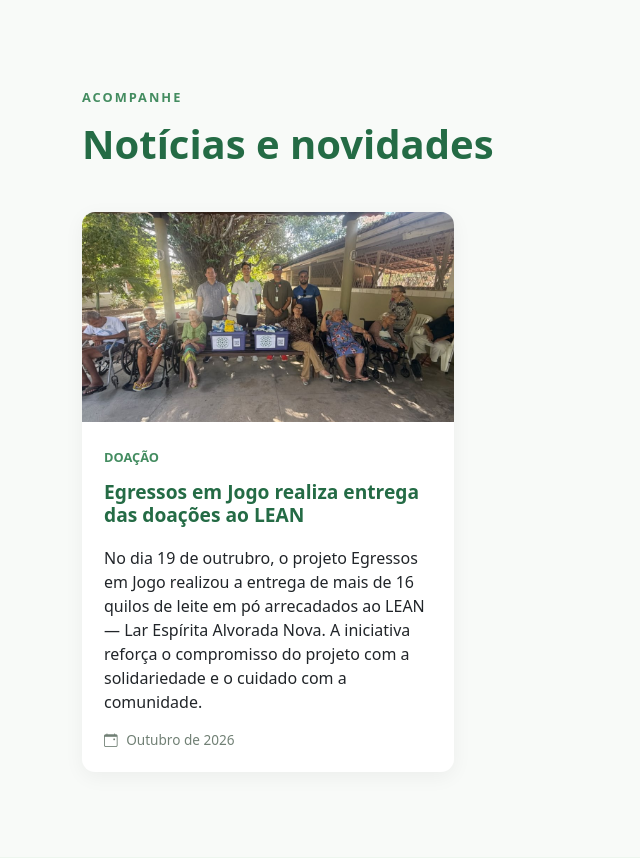
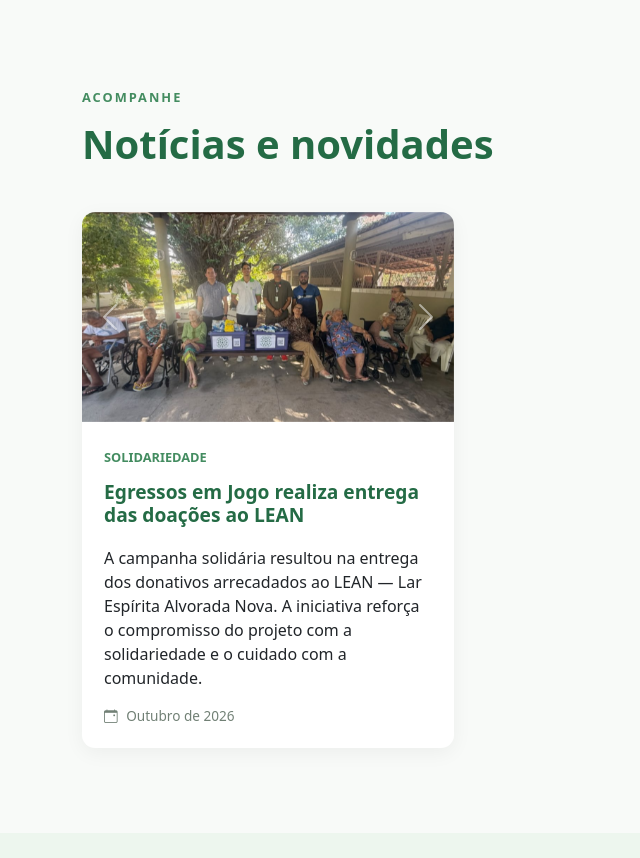
Before and after one commit to Lucas-lopes-oliveira/Egressos-Em-Jogo, a Flask app: page / in a window 1280 px wide. Shown: the part 3619-4477 px from the top of the page, without its empty margins (0-640 px from the left). Run offline with Flask 3, Linux system fonts and the light colour scheme.

Commit message:
adição de carrossel ao card de notícia

```diff
--- a/app/templates/index.html
+++ b/app/templates/index.html
@@ -465,24 +465,82 @@
 
                 <div class="col-md-6 col-lg-4">
                     <div class="materia-card">
+
+                        <!-- Carrossel de fotos -->
+                        <div id="carrossel-entrega" class="carousel slide"
+                            data-bs-ride="false">
+
+                            <div class="carousel-inner">
+
+                                <div class="carousel-item active">
                                     <img
-                        src="{{ url_for('static', filename='uploads/foto-entrega2.jpeg') }}"
-                        alt="Entrega das doações arrecadadas pelo Egressos em Jogo"
+                                        src="{{ url_for('static', filename='uploads/entrega1.jpeg') }}"
+                                        class="d-block w-100"
+                                        alt="Entrega das doações aos beneficiários"
                                     >
+                                </div>
 
+                                <div class="carousel-item">
+                                    <img
+                                        src="{{ url_for('static', filename='uploads/entrega2.jpeg') }}"
+                                        class="d-block w-100"
+                                        alt="Materiais arrecadados na campanha"
+                                    >
+                                </div>
+
+                                <div class="carousel-item">
+                                    <img
+                                        src="{{ url_for('static', filename='uploads/entrega3.jpeg') }}"
+                                        class="d-block w-100"
+                                        alt="Registro da entrega das doações"
+                                    >
+                                </div>
+
+                                <div class="carousel-item">
+                                    <img
+                                        src="{{ url_for('static', filename='uploads/entrega4.jpeg') }}"
+                                        class="d-block w-100"
+                                        alt="Equipe do Egressos em Jogo durante a ação"
+                                    >
+                                </div>
+
+                            </div>
+
+                            <!-- Botão anterior -->
+                            <button class="carousel-control-prev"
+                                    type="button"
+                                    data-bs-target="#carrossel-entrega"
+                                    data-bs-slide="prev"
+                                    aria-label="Foto anterior">
+                                <span class="carousel-control-prev-icon"
+                                    aria-hidden="true"></span>
+                            </button>
+
+                            <!-- Botão próximo -->
+                            <button class="carousel-control-next"
+                                    type="button"
+                                    data-bs-target="#carrossel-entrega"
+                                    data-bs-slide="next"
+                                    aria-label="Próxima foto">
+                                <span class="carousel-control-next-icon"
+                                    aria-hidden="true"></span>
+                            </button>
+
+                        </div>
+
+                        <!-- Conteúdo da notícia -->
                         <div class="materia-content">
-                        <span class="materia-categoria">Doação</span>
+                            <span class="materia-categoria">Solidariedade</span>
 
                             <h3>
                                 Egressos em Jogo realiza entrega das doações ao LEAN
                             </h3>
 
                             <p>
-                            No dia 19 de outrubro, o projeto Egressos em Jogo realizou
-                            a entrega de mais de 16 quilos de leite em pó arrecadados ao LEAN —
-                            Lar Espírita Alvorada Nova. A iniciativa reforça
-                            o compromisso do projeto com a solidariedade e
-                            o cuidado com a comunidade.
+                                A campanha solidária resultou na entrega dos donativos
+                                arrecadados ao LEAN — Lar Espírita Alvorada Nova.
+                                A iniciativa reforça o compromisso do projeto com a
+                                solidariedade e o cuidado com a comunidade.
                             </p>
 
                             <span class="materia-data">
@@ -490,6 +548,7 @@
                                 Outubro de 2026
                             </span>
                         </div>
+
                     </div>
                 </div>
 
```
Also changed, not shown: app/static/uploads/WhatsApp Image 2026-10-19 at 14.43.11.jpeg (added), app/static/uploads/entrega1.jpeg (renamed from app/static/uploads/foto-entrega2.jpeg), app/static/uploads/entrega2.jpeg (added), app/static/uploads/entrega3.jpeg (added), app/static/uploads/entrega4.jpeg (added), app/static/uploads/foto-entrega1.jpeg (deleted). Lines whose indentation alone changed are shown as unchanged.
